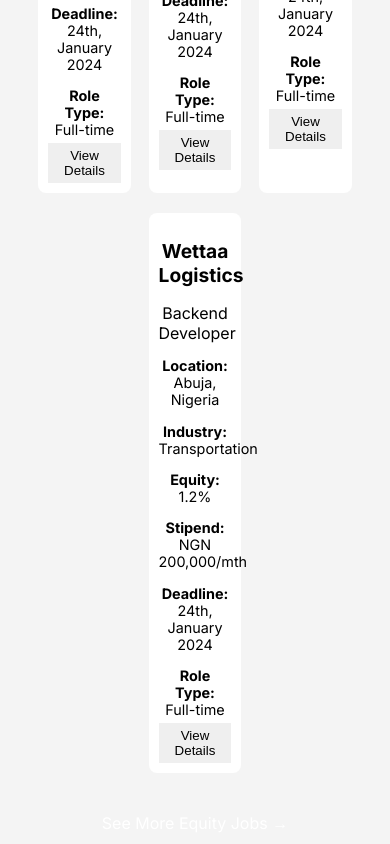
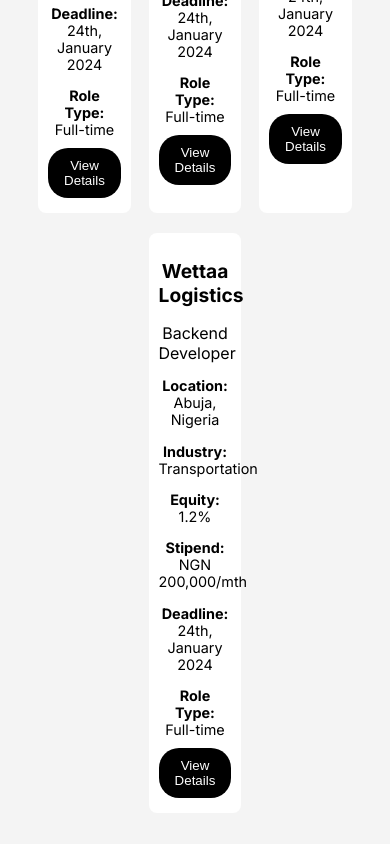
Before and after one commit to techstackmedia/zercomsystems, a Next.js app: page / in a window 390 px wide. Shown: the part 10180-11024 px from the top of the page. Built offline with nearby package versions, Linux system fonts and the light colour scheme.

Commit message:
feat: responsive equility button

```diff
--- a/src/app/globals.css
+++ b/src/app/globals.css
@@ -13,4 +13,5 @@
 input,
 button {
   outline: none;
+  border: none;
 }
--- a/src/components/EquityJobs/index.module.css
+++ b/src/components/EquityJobs/index.module.css
@@ -46,9 +46,12 @@
 }
 
 .viewButton {
-  color: #000;
+  color: #fff;
+  background-color: #000;
   padding: 5px 10px;
-  border: none;
+  border-radius: 20px;
+  padding: 10px;
+  margin-block: 5px;
   cursor: pointer;
 }
 
@@ -62,7 +65,7 @@
 }
 
 .moreJobsLink {
-  color: #fff;
+  color: #000;
   text-decoration: none;
 }
 
```
